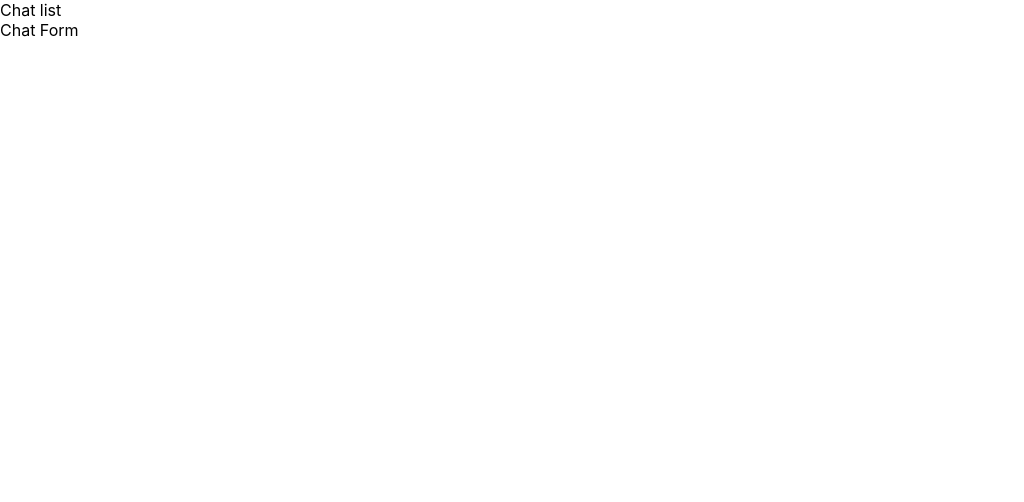
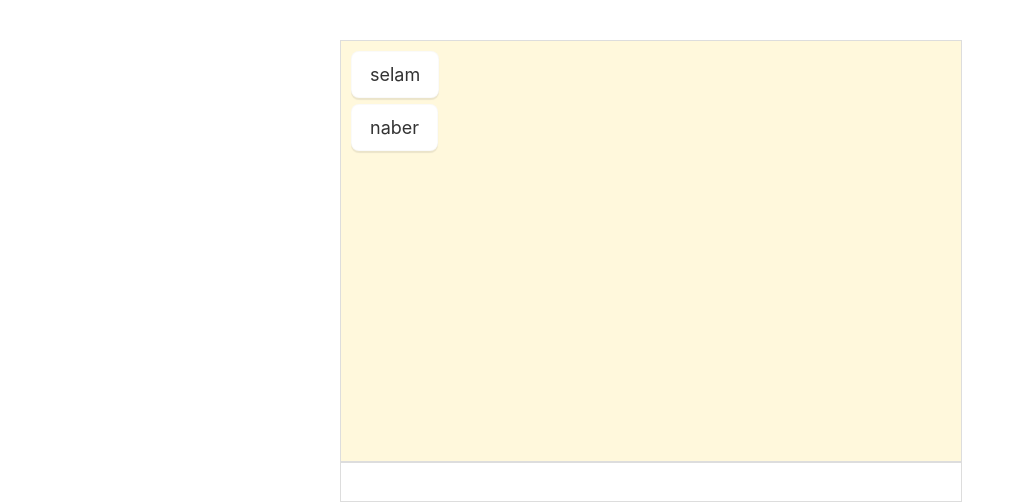
Before and after one commit to gizemay96/chat-app-react, a React (Create React App) app: page / in a window 1280 px wide. Shown: the top 502 px of the page, without its empty margins (0-1024 px from the left). Built offline with nearby package versions, Linux system fonts and the light colour scheme.

Commit message:
chat styling

```diff
--- a/src/App.css
+++ b/src/App.css
@@ -1,38 +1,4 @@
 .App {
-  text-align: center;
+  width: 600px;
+  margin: 0 auto;
 }
-
-.App-logo {
-  height: 40vmin;
-  pointer-events: none;
-}
-
-@media (prefers-reduced-motion: no-preference) {
-  .App-logo {
-    animation: App-logo-spin infinite 20s linear;
-  }
-}
-
-.App-header {
-  background-color: #282c34;
-  min-height: 100vh;
-  display: flex;
-  flex-direction: column;
-  align-items: center;
-  justify-content: center;
-  font-size: calc(10px + 2vmin);
-  color: white;
-}
-
-.App-link {
-  color: #61dafb;
-}
-
-@keyframes App-logo-spin {
-  from {
-    transform: rotate(0deg);
-  }
-  to {
-    transform: rotate(360deg);
-  }
-}
--- a/src/components/ChatForm.js
+++ b/src/components/ChatForm.js
@@ -1,9 +1,25 @@
-import React from 'react'
+import {useState} from 'react'
+import styles from "./styles.module.css"
 
 function ChatForm() {
+
+    const [messages , setMessages] = useState('');
+
+    const handleSubmit = (e) => {
+        e.preventDefault();
+        console.log(messages)
+
+        setMessages("")
+    }
+
     return (
         <div>
-            Chat Form
+           <form onSubmit={handleSubmit} >
+               <input
+               onChange={(e) => setMessages(e.target.value)}
+               value={messages}
+               className={styles.textInput} />
+           </form>
         </div>
     )
 }
--- /dev/null
+++ b/src/components/ChatItem.js
@@ -0,0 +1,12 @@
+import React from 'react'
+import styles from "./styles.module.css"
+
+function ChatItem({item}) {
+    return (
+        <div className={styles.chatItem} >
+            {item.message}
+        </div>
+    )
+}
+
+export default ChatItem
--- a/src/components/ChatList.js
+++ b/src/components/ChatList.js
@@ -1,11 +1,21 @@
-import React from 'react'
+import styles from "./styles.module.css"
+import { useChat } from "../context/ChatContext"
+import ChatItem from "./ChatItem";
 
 function ChatList() {
+    const { messages } = useChat();
+
     return (
-        <div>
-            Chat list
+        <div className={styles.chatlist} >
+            <div>
+                {
+                    messages.map((item, key) =>
+                        <ChatItem key={key} item={item} ></ChatItem>
+                    )
+                }
+            </div>
         </div>
     )
 }
 
-export default ChatList
+export default ChatList;
--- a/src/components/Container.js
+++ b/src/components/Container.js
@@ -4,7 +4,7 @@ import ChatList from './ChatList'
 
 function Container() {
     return (
-        <div>
+        <div className="App" >
             <ChatList></ChatList>
             <ChatForm></ChatForm>
         </div>
--- /dev/null
+++ b/src/components/styles.module.css
@@ -0,0 +1,43 @@
+.chatlist {
+    border: solid 1px #ddd;
+    padding: 10px;
+    height: 400px;
+    width: 100%;
+    margin: 40px auto 0 auto;
+    background-color: cornsilk;
+    overflow: hidden;
+  }
+
+  .chatlist > div {
+    display: flex;
+    flex-direction: column;
+    height: 400px;
+    overflow: auto;
+  }
+
+  .textInput {
+    border: solid 1px #ddd;
+    padding: 10px;
+    width: 100%;
+    font-size: 16px;
+  }
+
+  .chatItem {
+    font-size: 18px;
+    color: #333;
+    border-radius: 8px;
+    background: #fff;
+    padding: 12px 18px;
+    border: 0.5px solid rgba(0, 0, 0, 0.02);
+    box-shadow: 0 2px 1px rgba(0, 0, 0, 0.08);
+    max-width: 70%;
+    display: inline-block;
+    text-align: left;
+    margin-bottom: 6px;
+    margin-right: auto;
+  }
+
+  .chatItem.right {
+    margin-right: 0;
+    margin-left: auto;
+  }
--- a/src/context/ChatContext.js
+++ b/src/context/ChatContext.js
@@ -1,10 +1,13 @@
-import {createContext , useState} from "react"
+import {createContext , useState , useContext} from "react"
 
 const ChatContext = createContext();
 
 export const ChatProvider = ({children}) => {
 
-    const [messages , setMessages] = useState([])
+    const [messages , setMessages] = useState([
+        {message: "selam"},
+        {message: "naber"}
+    ])
 
     const values = {
         messages,
@@ -14,4 +17,6 @@ export const ChatProvider = ({children}) => {
     return <ChatContext.Provider value={values} > {children} </ChatContext.Provider>
 }
 
+export const useChat = () => useContext(ChatContext);
+
 export default ChatContext;
```
